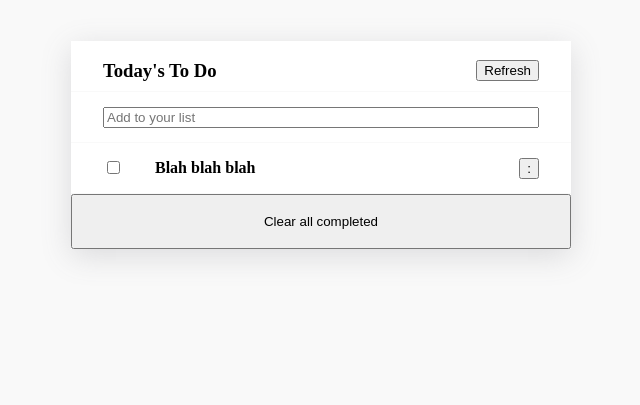
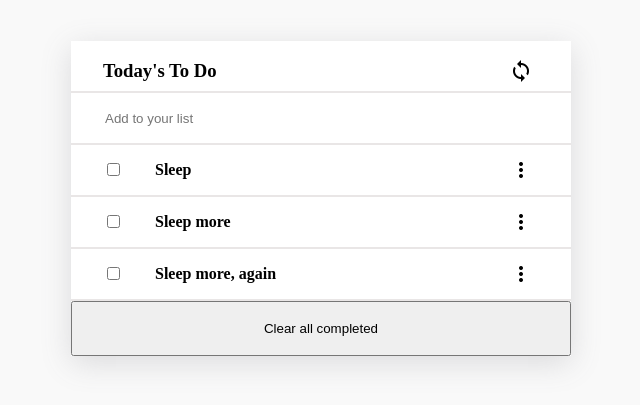
Before and after one commit to softwareengineermwi/todo, a website built with webpack: page src/index.html in a window 1280 px wide. Shown: the part 117-522 px from the top of the page, without its empty margins (319-959 px from the left). Built offline with nearby package versions, Linux system fonts and the light colour scheme.

Commit message:
Fix css and js code

```diff
--- a/src/index.html
+++ b/src/index.html
@@ -4,6 +4,7 @@
 <head>
   <meta charset="UTF-8">
   <meta name="viewport" content="width=device-width, initial-scale=1.0">
+  <link href="https://fonts.googleapis.com/icon?family=Material+Icons" rel="stylesheet">
   <title>Tudu List</title>
 </head>
 
@@ -17,28 +18,16 @@
               <h3>Today's To Do</h3>
             </div>
             <div class="grow flex justify-end">
-              <button>Refresh</button>
+              <button class="material-icons bg-none border-none">sync</button>
             </div>
           </div>
         </li>
         <li class="flex items-center">
-          <input type="text" class="width-100%" placeholder="Add to your list">
+          <input type="text" class="width-100% border-none" placeholder="Add to your list">
         </li>
       </ul>
 
-      <ul id="todo_list" class="list">
-        <li class="flex items-center">
-          <div class="flex items-center width-100%">
-            <div class="flex items-center space-between">
-              <div class="clearance-right"><input type="checkbox"></div>
-              <div>
-                <h4>Blah blah blah</h4>
-              </div>
-            </div>
-            <div class="flex grow justify-end"><button>:</button></div>
-
-        </li>
-      </ul>
+      <ul id="todo_list" class="list"></ul>
     </div>
     <div><button class="width-100% padding-sm">Clear all completed </button></div>
   </div>
--- a/src/index.js
+++ b/src/index.js
@@ -1 +1,59 @@
 import './style.css'
+
+//new list
+function g(e) {
+  return document.getElementById(e)
+}
+
+const tasks = [
+  {
+    description: "Sleep",
+    completed: false,
+    index: 0
+  },
+  {
+    description: "Sleep more",
+    completed: false,
+    index: 0
+  },
+  {
+    description: "Sleep more, again",
+    completed: false,
+    index: 0
+  }
+]
+
+function loadTodo() {
+  for (let x = 0; x < tasks.length; x++) {
+    let task = tasks[x]
+
+    let template = document.createElement('template')
+
+    let templateString = `<li class="flex items-center">
+      <div class="flex items-center width-100%">
+        <div class="flex items-center space-between">
+          <div class="clearance-right"><input type="checkbox"></div>
+          <div>
+            <h4>${task.description}</h4>
+          </div>
+        </div>
+        <div class="flex grow justify-end"><button class="bg-none material-icons border-none">more_vert</button></div>
+    </li>`
+
+    template.innerHTML = templateString
+
+    g('todo_list').appendChild(template.content.firstChild)
+  }
+}
+
+onload = loadTodo()
+
+// //add to do list
+// const task = document.forms['add-todo-List']
+// addTask.addEventListener('submit', function (e) {
+//   const a = addTask.querySelector('input[type="text"]').value
+//   //create todo list
+//   const li = document.createElement('li')
+//   const title = document.createElement('h4')
+//   const btn = document.createElement('button')
+// })
--- a/src/style.css
+++ b/src/style.css
@@ -45,7 +45,7 @@ li {
   padding-left: 32px;
   padding-right: 32px;
   list-style: none;
-  border-bottom: 1px solid #f9f9f9;
+  border-bottom: 2px solid #e9e6e6;
 }
 
 .justify-end {
@@ -63,3 +63,15 @@ li {
 .items-center {
   align-items: center;
 }
+
+.border-none {
+  border: 0;
+}
+
+.bg-none {
+  background: none;
+}
+
+input:focus {
+  outline: none;
+}
```
